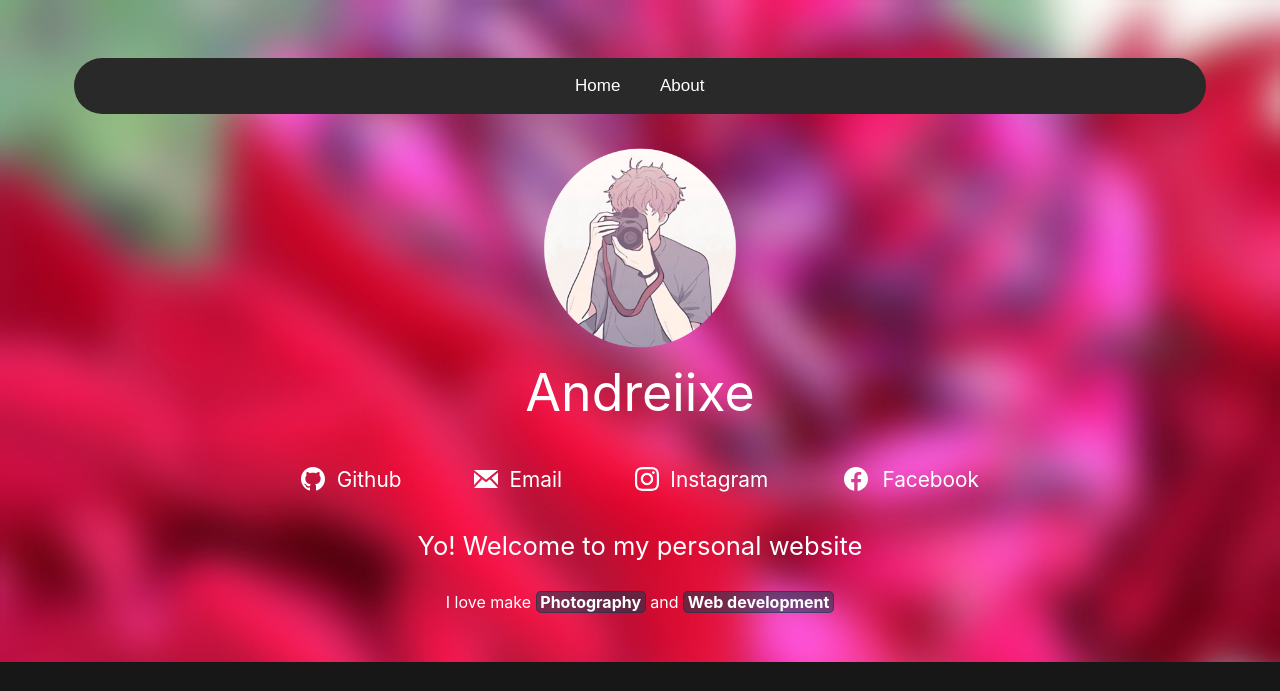
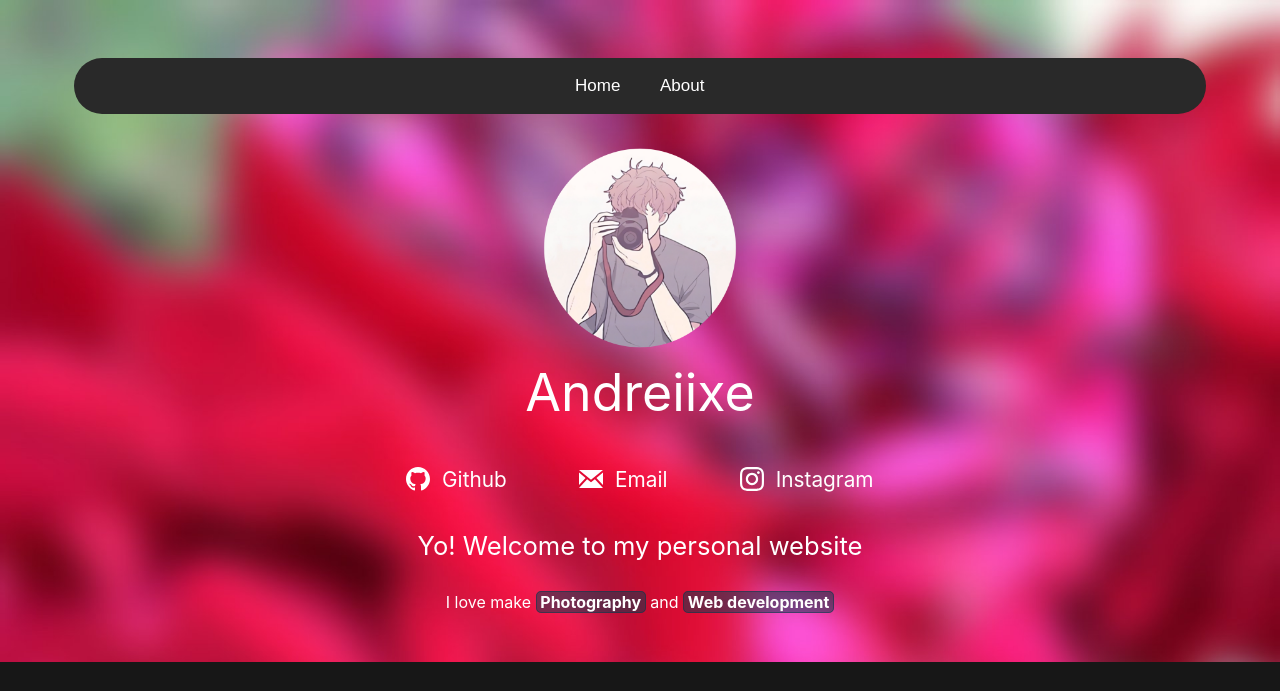
Before and after one commit to andreiixe/andreiixe.rf.gd, a PHP site: page / in a window 1280 px wide. Shown: the top 691 px of the page. Run offline with PHP 8.4, Linux system fonts and the light colour scheme; some libraries are stand-ins or nearby versions.

Commit message:
Officialy not be support facebook
-deleted link facebook

```diff
--- a/index.php
+++ b/index.php
@@ -58,11 +58,6 @@
                             </g>
                         </svg>
                         <button-text>&nbsp;&nbsp;Instagram</button-text>
-                    </a>
-                    <a href='https://www.facebook.com/andreiixe/' class='button' target='_blank' rel='noreferrer'>
-                            <svg fill='white' viewBox='0 0 30 30' width='30px' height='30px'>
-                            <path d='M15,3C8.373,3,3,8.373,3,15c0,6.016,4.432,10.984,10.206,11.852V18.18h-2.969v-3.154h2.969v-2.099c0-3.475,1.693-5,4.581-5 c1.383,0,2.115,0.103,2.461,0.149v2.753h-1.97c-1.226,0-1.654,1.163-1.654,2.473v1.724h3.593L19.73,18.18h-3.106v8.697 C22.481,26.083,27,21.075,27,15C27,8.373,21.627,3,15,3z'/></svg>
-                        <button-text>&nbsp;&nbsp;Facebook</button-text>
                     </a>
                 </div>
                 <br>
```
Also changed, not shown: 1 other file.
